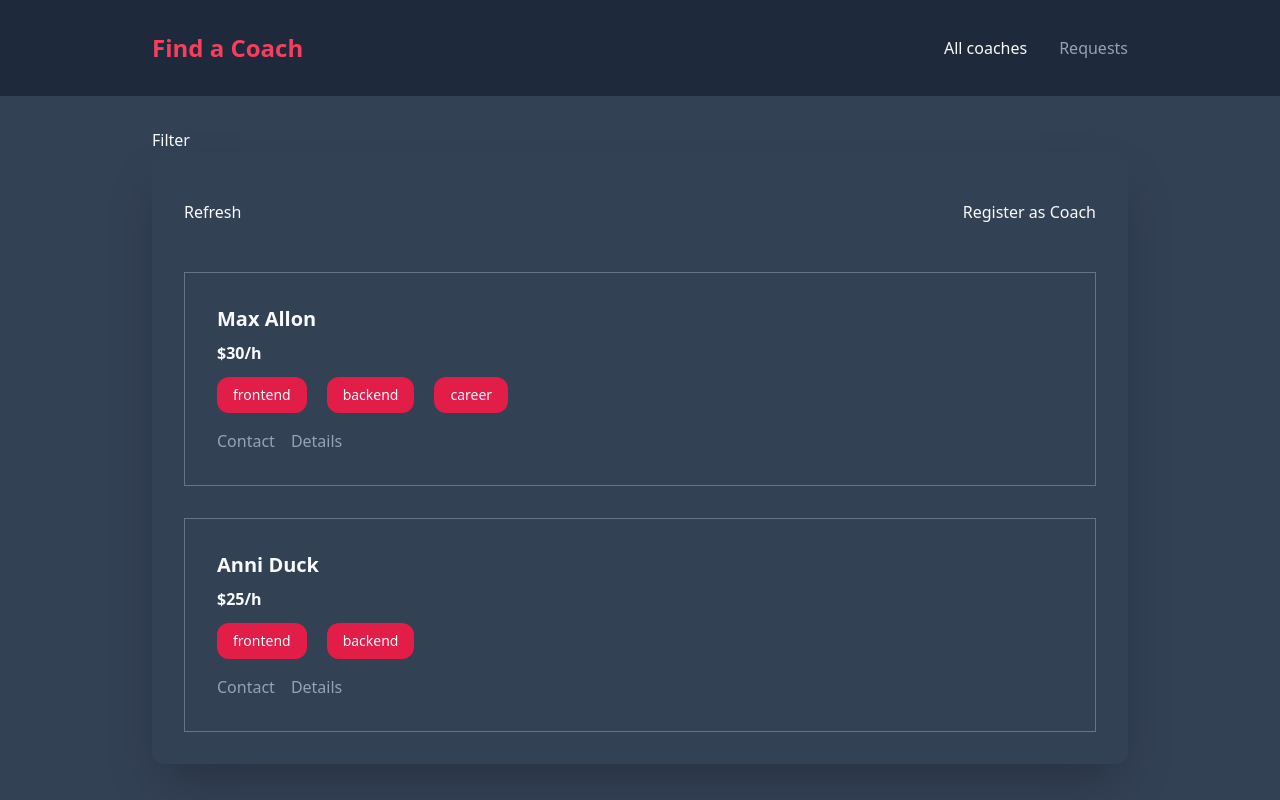
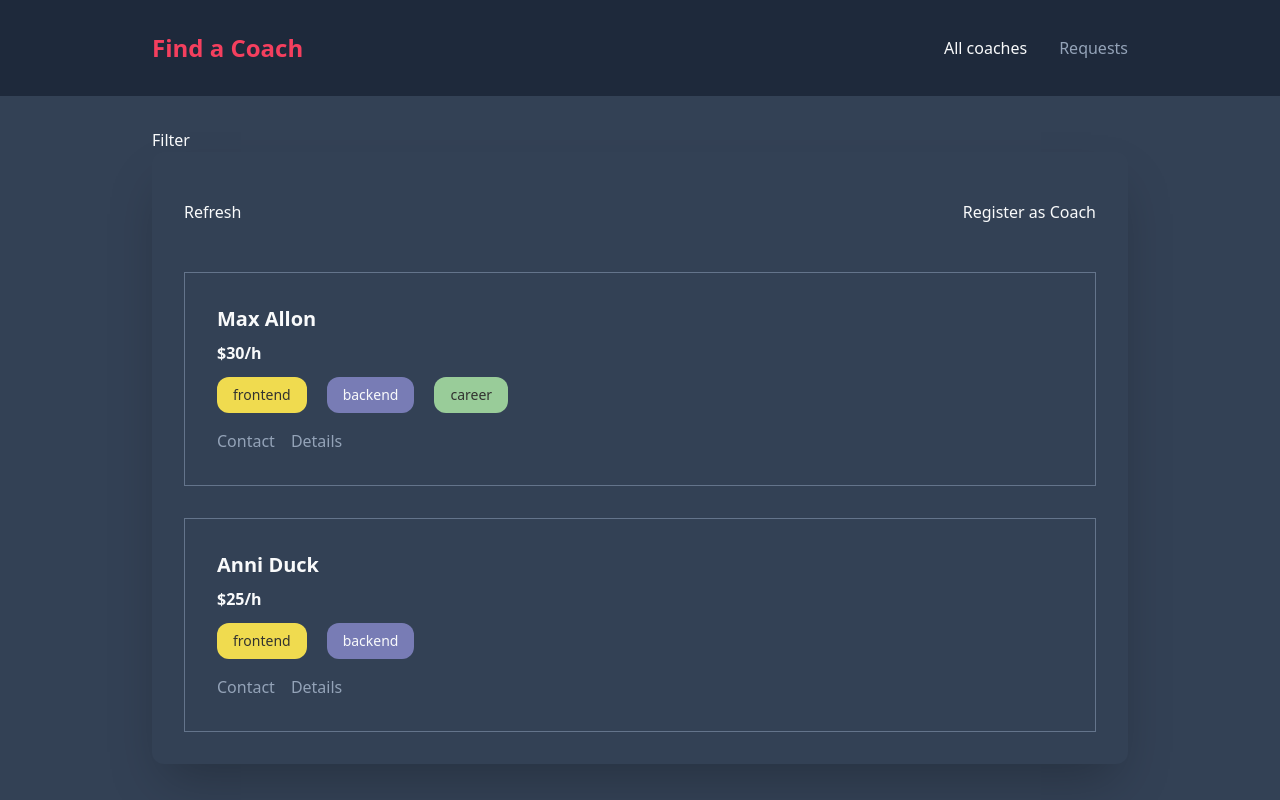
Before and after one commit to KacperNlp/Find-a-coach, a Vue app: page /coaches in a window 1280 px wide. Built offline with nearby package versions, Linux system fonts and the light colour scheme.

Commit message:
Create AppBadge component and add styles

```diff
--- /dev/null
+++ b/src/components/UI/AppBadge.vue
@@ -0,0 +1,31 @@
+<template>
+  <li
+    class="py-2 px-4 bg-rose-600 rounded-xl cursor-default text-sm"
+    :class="mode"
+  >
+    <slot></slot>
+  </li>
+</template>
+
+<script setup>
+import { defineProps } from "vue";
+const props = defineProps({
+  mode: String,
+});
+</script>
+
+<style scoped>
+.frontend {
+  background: #f0db4f;
+  color: #323330;
+}
+
+.backend {
+  background: #787cb5;
+}
+
+.career {
+  background: #99cc99;
+  color: #323330;
+}
+</style>
--- a/src/components/coaches/AppCoachItem.vue
+++ b/src/components/coaches/AppCoachItem.vue
@@ -5,13 +5,9 @@
       <strong>${{ hourlyRate }}/h</strong>
     </p>
     <ul class="flex flex-wrap gap-x-5 gap-y-2 mb-4">
-      <li
-        v-for="area in areas"
-        :key="area"
-        class="py-2 px-4 bg-rose-600 rounded-xl cursor-default text-sm"
-      >
+      <app-badge v-for="area in areas" :key="area" :mode="area">
         {{ area }}
-      </li>
+      </app-badge>
     </ul>
     <div class="flex gap-4">
       <router-link :to="getContactUrl" class="link-hover">Contact</router-link>
--- a/src/main.js
+++ b/src/main.js
@@ -3,6 +3,7 @@ import { createPinia } from "pinia";
 import router from "./router";
 
 //components
+import AppBadge from "./components/UI/AppBadge.vue";
 import AppCard from "./components/UI/AppCard.vue";
 import AppContainer from "./components/UI/AppContainer.vue";
 
@@ -12,7 +13,10 @@ import App from "./App.vue";
 const pinia = createPinia();
 const app = createApp(App);
 
-app.component("AppContainer", AppContainer).component("AppCard", AppCard);
+app
+  .component("AppContainer", AppContainer)
+  .component("AppCard", AppCard)
+  .component("AppBadge", AppBadge);
 
 app.use(pinia);
 app.use(router);
```
